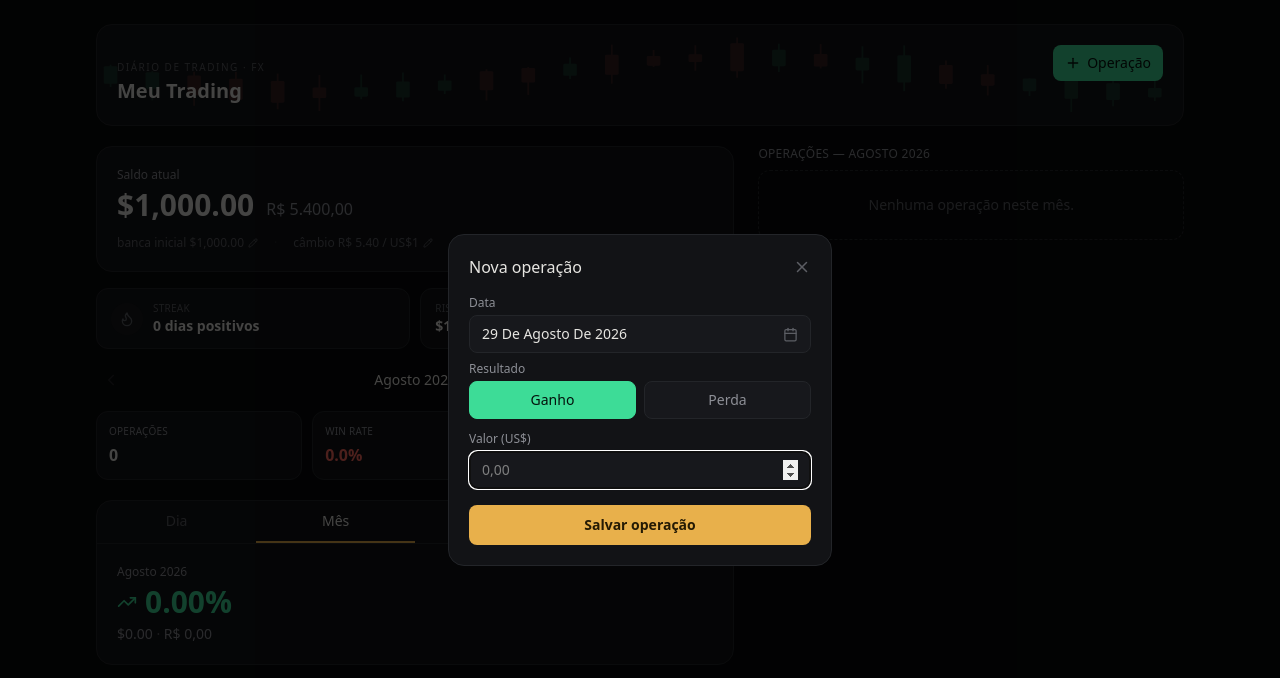
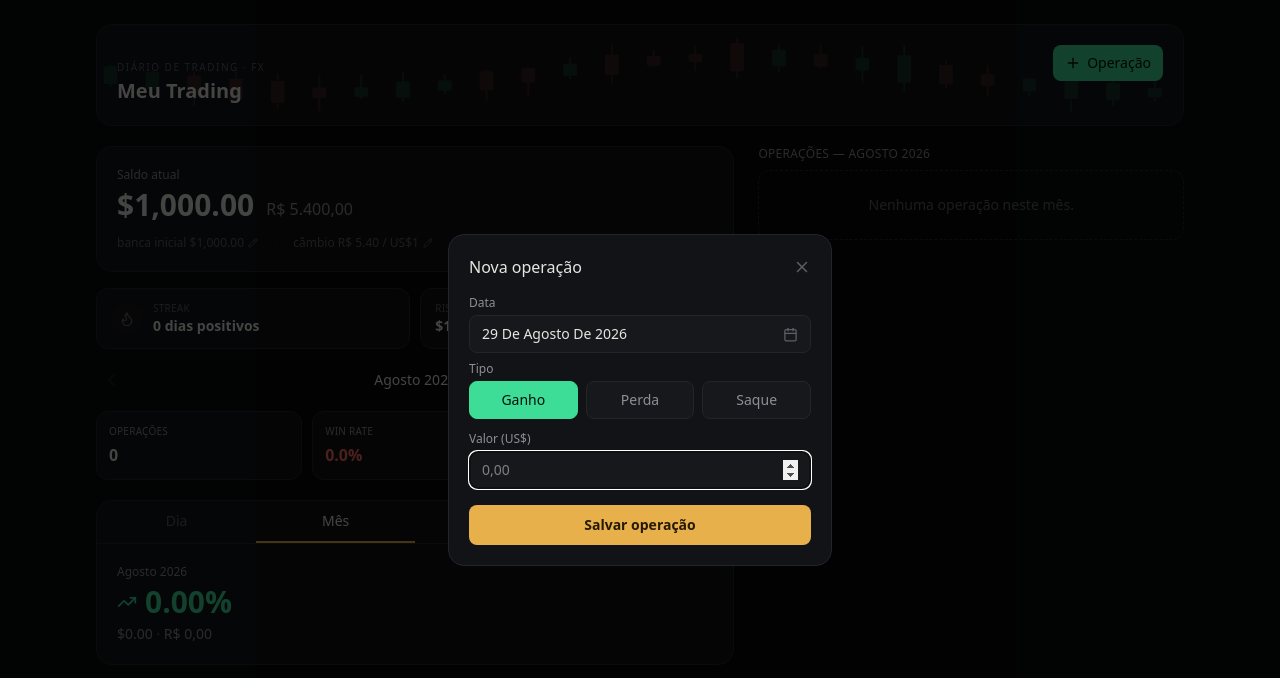
Before and after one commit to tiagodecarom94-sys/Jornal-Diario-3, a React (Vite) app: page / in a window 1280 px wide. Both pictures are taken after a click on the button "Operação". Shown: the top 678 px of the page. Built offline with nearby package versions, Linux system fonts and the light colour scheme.

Commit message:
Update App.jsx

```diff
--- a/src/App.jsx
+++ b/src/App.jsx
@@ -1,5 +1,5 @@
 import React, { useState, useEffect, useMemo } from "react";
-import { Plus, Trash2, ChevronLeft, ChevronRight, TrendingUp, TrendingDown, X, Pencil, Calendar as CalendarIcon, Flame, Target } from "lucide-react";
+import { Plus, Trash2, ChevronLeft, ChevronRight, TrendingUp, TrendingDown, X, Pencil, Calendar as CalendarIcon, Flame, Target, Wallet } from "lucide-react";
 import { AreaChart, Area, BarChart, Bar, Cell, ResponsiveContainer, XAxis, YAxis, Tooltip } from "recharts";
 
 // ---- palette ----
@@ -144,37 +144,42 @@ export default function TradingJournal() {
     return Array.from(set).sort().reverse();
   }, [monthsAvailable]);
 
-  function sumBefore(dateStr) {
-    return sorted.filter(t => t.date < dateStr).reduce((s,t) => s + t.valor, 0);
+  function isSaque(t) { return t.type === "saque"; }
+
+  function sumBefore(dateStr, tradesOnly) {
+    return sorted.filter(t => t.date < dateStr && (!tradesOnly || !isSaque(t))).reduce((s,t) => s + t.valor, 0);
   }
-  function sumOnDate(dateStr) {
-    return sorted.filter(t => t.date === dateStr).reduce((s,t) => s + t.valor, 0);
+  function sumOnDate(dateStr, tradesOnly) {
+    return sorted.filter(t => t.date === dateStr && (!tradesOnly || !isSaque(t))).reduce((s,t) => s + t.valor, 0);
   }
-  function sumInMonth(monthKey) {
-    return sorted.filter(t => monthKeyOf(t.date) === monthKey).reduce((s,t) => s + t.valor, 0);
+  function sumInMonth(monthKey, tradesOnly) {
+    return sorted.filter(t => monthKeyOf(t.date) === monthKey && (!tradesOnly || !isSaque(t))).reduce((s,t) => s + t.valor, 0);
   }
-  function sumInYear(year) {
-    return sorted.filter(t => yearOf(t.date) === year).reduce((s,t) => s + t.valor, 0);
+  function sumInYear(year, tradesOnly) {
+    return sorted.filter(t => yearOf(t.date) === year && (!tradesOnly || !isSaque(t))).reduce((s,t) => s + t.valor, 0);
   }
 
   const totalBalance = balanceInicial + sorted.reduce((s,t) => s + t.valor, 0);
 
   const monthFirstDay = `${selectedMonthKey}-01`;
   const balanceStartOfMonth = balanceInicial + sumBefore(monthFirstDay);
-  const monthPnl = sumInMonth(selectedMonthKey);
-  const balanceEndOfMonth = balanceStartOfMonth + monthPnl;
+  const monthPnlAll = sumInMonth(selectedMonthKey);
+  const monthPnl = sumInMonth(selectedMonthKey, true);
+  const balanceEndOfMonth = balanceStartOfMonth + monthPnlAll;
   const monthPct = balanceStartOfMonth !== 0 ? (monthPnl / balanceStartOfMonth) * 100 : 0;
 
   const selectedYear = selectedMonthKey.slice(0,4);
   const yearFirstDay = `${selectedYear}-01-01`;
   const balanceStartOfYear = balanceInicial + sumBefore(yearFirstDay);
-  const yearPnl = sumInYear(selectedYear);
+  const yearPnlAll = sumInYear(selectedYear);
+  const yearPnl = sumInYear(selectedYear, true);
   const yearPct = balanceStartOfYear !== 0 ? (yearPnl / balanceStartOfYear) * 100 : 0;
 
   const tradesInMonth = useMemo(
     () => sorted.filter(t => monthKeyOf(t.date) === selectedMonthKey),
     [sorted, selectedMonthKey]
   );
+  const perfTradesInMonth = useMemo(() => tradesInMonth.filter(t => !isSaque(t)), [tradesInMonth]);
   const daysInMonth = useMemo(() => {
     const set = new Set(tradesInMonth.map(t => t.date));
     return Array.from(set).sort();
@@ -190,21 +195,24 @@ export default function TradingJournal() {
   }, [selectedMonthKey]);
 
   const balanceStartOfDay = balanceInicial + sumBefore(selectedDay);
-  const dayPnl = sumOnDate(selectedDay);
+  const dayPnlAll = sumOnDate(selectedDay);
+  const dayPnl = sumOnDate(selectedDay, true);
   const dayPct = balanceStartOfDay !== 0 ? (dayPnl / balanceStartOfDay) * 100 : 0;
-  const balanceEndOfDay = balanceStartOfDay + dayPnl;
-  const balanceEndOfYear = balanceStartOfYear + yearPnl;
+  const balanceEndOfDay = balanceStartOfDay + dayPnlAll;
+  const balanceEndOfYear = balanceStartOfYear + yearPnlAll;
 
   const tradesInYear = useMemo(
     () => sorted.filter(t => yearOf(t.date) === selectedYear),
     [sorted, selectedYear]
   );
+  const perfTradesInYear = useMemo(() => tradesInYear.filter(t => !isSaque(t)), [tradesInYear]);
   const tradesInDay = useMemo(
     () => sorted.filter(t => t.date === selectedDay),
     [sorted, selectedDay]
   );
+  const perfTradesInDay = useMemo(() => tradesInDay.filter(t => !isSaque(t)), [tradesInDay]);
 
-  // equity curve for the selected month (daily closing balance)
+  // equity curve for the selected month (daily closing balance) — includes saques, this is the real balance line
   const curveData = useMemo(() => {
     const points = [{ label: "início", saldo: balanceStartOfMonth }];
     let running = balanceStartOfMonth;
@@ -217,7 +225,7 @@ export default function TradingJournal() {
     return points;
   }, [tradesInMonth, balanceStartOfMonth]);
 
-  // equity curve for the selected day (trade by trade)
+  // equity curve for the selected day (trade by trade, includes saques)
   const dayCurveData = useMemo(() => {
     const points = [{ label: "início", saldo: balanceStartOfDay }];
     let running = balanceStartOfDay;
@@ -236,7 +244,7 @@ export default function TradingJournal() {
       const key = `${selectedYear}-${String(m + 1).padStart(2, "0")}`;
       const firstDay = `${key}-01`;
       const startBal = balanceInicial + sumBefore(firstDay);
-      const pnl = sumInMonth(key);
+      const pnl = sumInMonth(key, true);
       const pct = startBal !== 0 ? (pnl / startBal) * 100 : 0;
       arr.push({ label: MONTH_NAMES[m].slice(0, 3), monthKey: key, pct: Number(pct.toFixed(2)), pnl: Number(pnl.toFixed(2)) });
     }
@@ -252,10 +260,10 @@ export default function TradingJournal() {
     [yearMonthlyData]
   );
 
-  // ---- streak: consecutive trading days with a positive result ----
+  // ---- streak: consecutive trading days with a positive result (saques don't count) ----
   const { currentStreak, bestStreak } = useMemo(() => {
     const byDate = {};
-    sorted.forEach(t => { byDate[t.date] = (byDate[t.date] || 0) + t.valor; });
+    sorted.filter(t => !isSaque(t)).forEach(t => { byDate[t.date] = (byDate[t.date] || 0) + t.valor; });
     const days = Object.keys(byDate).sort();
     let best = 0, running = 0, cur = 0;
     days.forEach((d, i) => {
@@ -310,7 +318,8 @@ export default function TradingJournal() {
     const raw = parseFloat(String(form.valor).replace(",", "."));
     if (!raw || raw <= 0 || !form.date) return;
     const valor = form.tipo === "ganho" ? raw : -raw;
-    const next = [...trades, { id: Date.now(), date: form.date, valor }];
+    const type = form.tipo === "saque" ? "saque" : "trade";
+    const next = [...trades, { id: Date.now(), date: form.date, valor, type }];
     persistTrades(next);
     if (!monthsAvailable.includes(monthKeyOf(form.date))) {
       setSelectedMonthKey(monthKeyOf(form.date));
@@ -350,7 +359,7 @@ export default function TradingJournal() {
     : activeTab === "ano" ? selectedYear
     : "";
 
-  const scopeTrades = activeTab === "ano" ? tradesInYear : activeTab === "dia" ? tradesInDay : tradesInMonth;
+  const scopeTrades = activeTab === "ano" ? perfTradesInYear : activeTab === "dia" ? perfTradesInDay : perfTradesInMonth;
   const scopeWins = scopeTrades.filter(t => t.valor > 0).length;
   const scopeLosses = scopeTrades.filter(t => t.valor < 0).length;
   const scopeWinRate = (scopeWins + scopeLosses) > 0 ? (scopeWins / (scopeWins + scopeLosses)) * 100 : 0;
@@ -806,11 +815,19 @@ export default function TradingJournal() {
         {[...tradesInMonth].reverse().map(t => (
           <div key={t.id} style={{ background: C.surface, border: `1px solid ${C.border}` }} className="flex items-center justify-between rounded-xl px-3.5 py-2.5">
             <div className="flex items-center gap-3">
-              <div style={{ background: t.valor >= 0 ? C.gainDim : C.lossDim }} className="w-7 h-7 rounded-full flex items-center justify-center shrink-0">
-                {t.valor >= 0 ? <TrendingUp size={14} color={C.gain} /> : <TrendingDown size={14} color={C.loss} />}
+              <div
+                style={{ background: t.type === "saque" ? "#3a2f14" : (t.valor >= 0 ? C.gainDim : C.lossDim) }}
+                className="w-7 h-7 rounded-full flex items-center justify-center shrink-0"
+              >
+                {t.type === "saque"
+                  ? <Wallet size={13} color={C.amber} />
+                  : (t.valor >= 0 ? <TrendingUp size={14} color={C.gain} /> : <TrendingDown size={14} color={C.loss} />)}
               </div>
               <div>
                 <div style={{ color: C.text }} className="text-sm">{parseDateLocal(t.date).toLocaleDateString("pt-BR")}</div>
+                {t.type === "saque" && (
+                  <div style={{ color: C.amber }} className="text-[11px]">Saque</div>
+                )}
               </div>
             </div>
             <div className="flex items-center gap-3">
@@ -873,7 +890,7 @@ export default function TradingJournal() {
               </div>
             )}
 
-            <label style={{ color: C.muted }} className="text-xs block mb-1">Resultado</label>
+            <label style={{ color: C.muted }} className="text-xs block mb-1">Tipo</label>
             <div className="flex gap-2 mb-3">
               <button
                 type="button"
@@ -899,7 +916,24 @@ export default function TradingJournal() {
               >
                 Perda
               </button>
+              <button
+                type="button"
+                onClick={() => setForm({ ...form, tipo: "saque" })}
+                style={{
+                  background: form.tipo === "saque" ? C.amber : C.surfaceRaised,
+                  color: form.tipo === "saque" ? "#241a04" : C.muted,
+                  border: `1px solid ${form.tipo === "saque" ? C.amber : C.border}`,
+                }}
+                className="flex-1 rounded-lg py-2 text-sm font-medium"
+              >
+                Saque
+              </button>
             </div>
+            {form.tipo === "saque" && (
+              <div style={{ color: C.faint }} className="text-[11px] -mt-1.5 mb-3">
+                O valor é debitado do saldo total e não conta como operação no win rate ou streak.
+              </div>
+            )}
 
             <label style={{ color: C.muted }} className="text-xs block mb-1">Valor (US$)</label>
             <input
```
